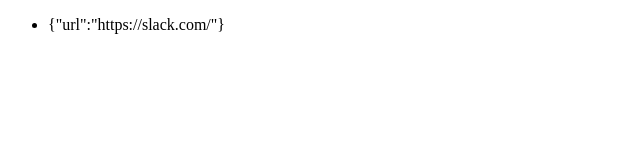
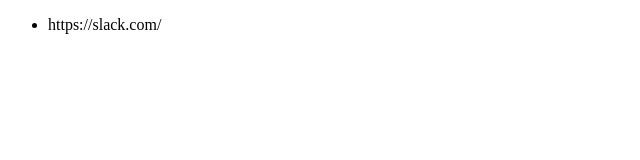
Before and after one commit to junyuanxue/slinks-v2, a website: page app/public/index.html in a window 1280 px wide. Shown: the full height of the page, 0-640 px from the left. Drawn offline with nearby package versions, Linux system fonts and the light colour scheme.

Commit message:
protractor passing

```diff
--- a/app/public/index.html
+++ b/app/public/index.html
@@ -12,7 +12,7 @@
     <div ng-controller="SlinksController as ctrl">
       <ul id="slinks" ng-repeat="slink in ctrl.slinks">
         <li>
-          {{ slink }}
+          {{ slink.url }}
         </li>
       </ul>
     </div>
```
